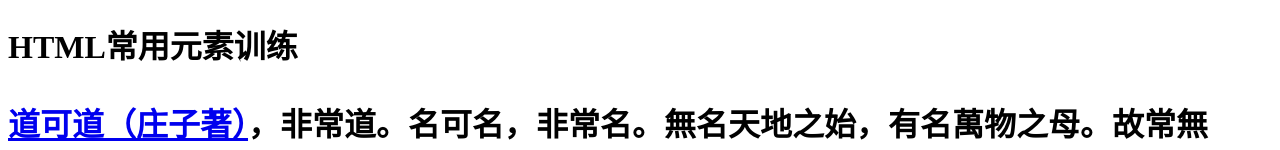
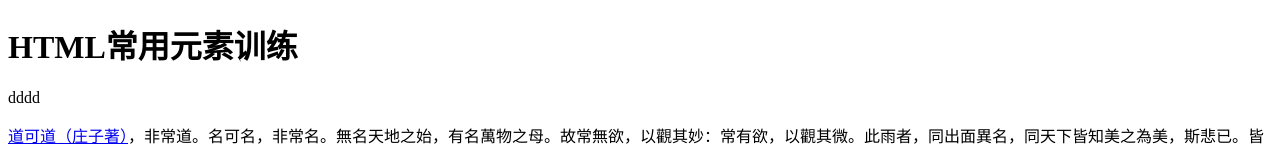
Before and after one commit to zhuyichengdewangzhan/stackblitz-starters-bhb4rh, a website: page 01-html.html in a window 1280 px wide. Shown: the top 150 px of the page. Drawn offline with Linux system fonts and the light colour scheme.

Commit message:
dfdfdfdf

```diff
--- a/01-html.html
+++ b/01-html.html
@@ -6,8 +6,10 @@
     <title>HTML常用元素训练</title>
 </head>
 <body>
+  <h1>HTML常用元素训练</h1>
   <P>
-  <H1>HTML常用元素训练</H> </P>
+  dddd
+ </P>
     <p>
     <a href="https://zhuanlan.zhihu.com/p/367378361">道可道（庄子著）</a>，非常道。名可名，非常名。無名天地之始，有名萬物之母。故常無欲，以觀其妙：常有欲，以觀其微。此雨者，同出面異名，同天下皆知美之為美，斯悲已。皆知善之為善，斯不善已。故有無相生，難易相成，長短相較。高下相倾，音聲相和，前後相隨。是以聖人
 道冲而用之或不盈，渊兮似万物之宗。挫其锐，解其纷。和其光，同其尘。湛兮似或存，吾不知谁之子，象帝之先。
```
